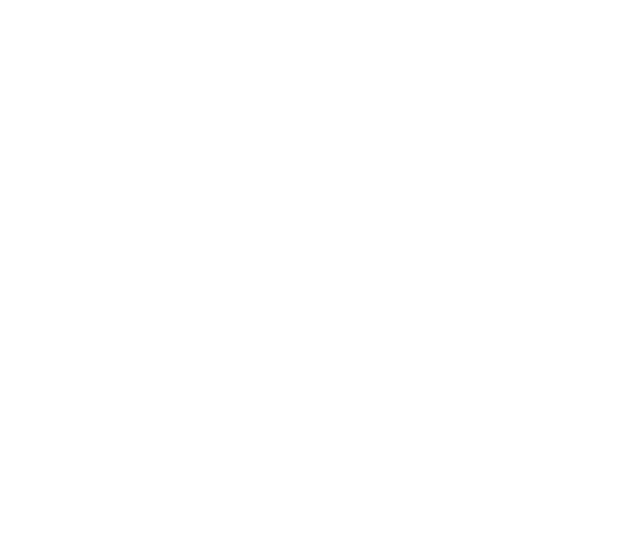
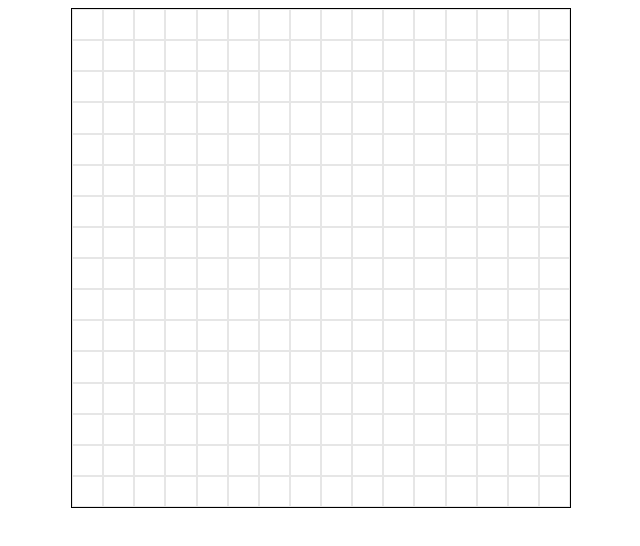
Before and after one commit to Aighz/Etch-a-Sketch, a plain HTML site: page index.html in a window 1280 px wide. Shown: the whole page, without its empty margins (319-959 px from the left). Drawn offline with Linux system fonts and the light colour scheme.

Commit message:
Add JavaScript to set up grid and change BG color

```diff
--- a/index.html
+++ b/index.html
@@ -8,6 +8,7 @@
   </head>
 
   <body>
+    <div id="container"></div>
     <script src="main.js"></script>
   </body>
 </html>
--- a/main.js
+++ b/main.js
@@ -0,0 +1,27 @@
+const container = document.querySelector("#container");
+let path;
+
+const createGrid = (size) => {
+  if (container.firstChild) {
+    container.removeChild(container.firstChild);
+  }
+  const grid = document.createElement("div");
+  grid.classList.add("grid");
+  grid.style.gridTemplateColumns = `repeat(${size}, 1fr)`;
+  grid.style.gridTemplateRows = `repeat(${size}, 1fr)`;
+  let number = size * size;
+  for (i = 0; i < number; i++) {
+    const box = document.createElement("div");
+    box.classList.add("box");
+    grid.appendChild(box);
+  }
+  container.appendChild(grid);
+  path = document.querySelectorAll(".box");
+  path.forEach((div) => {
+    div.addEventListener("mouseover", () => {
+      div.style.backgroundColor = "black";
+    });
+  });
+};
+
+window.onload = createGrid(16);
--- a/style.css
+++ b/style.css
@@ -0,0 +1,19 @@
+#container {
+  width: 500px;
+  height: 500px;
+  display: block;
+  margin: auto;
+}
+.grid {
+  display: grid;
+  height: 100%;
+  width: 100%;
+  border: 1px solid black;
+  box-sizing: border-box;
+}
+.box {
+  height: 100%;
+  width: 100%;
+  border: 1px solid #e6e6e6;
+  box-sizing: border-box;
+}
```
